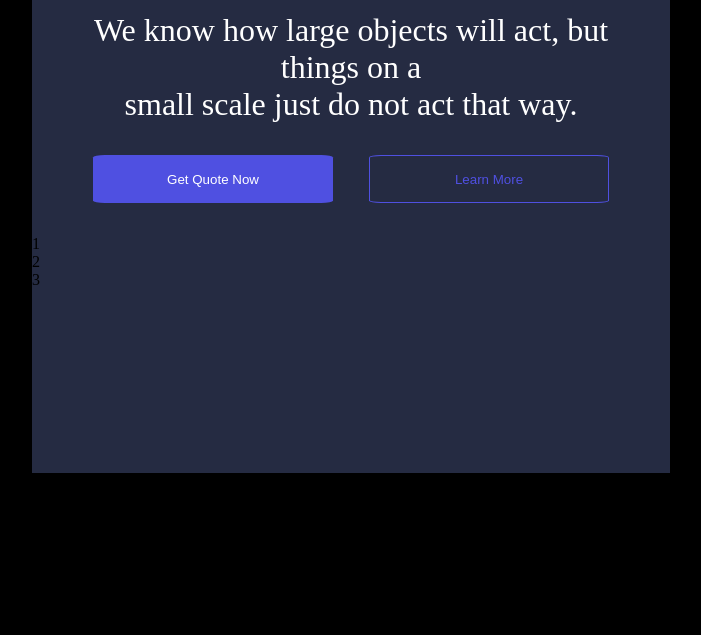
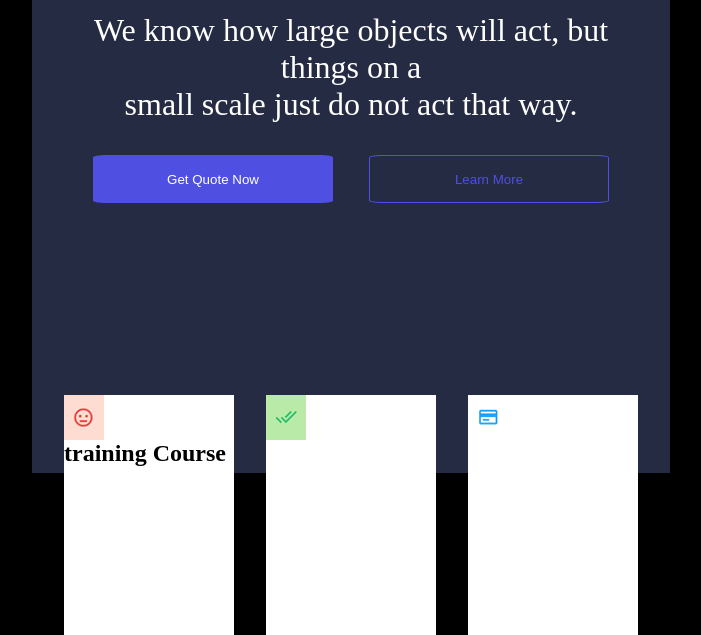
Before and after one commit to paliuk/GitHub, a plain HTML site: page index.html in a window 1280 px wide. Shown: the part 326-961 px from the top of the page, without its empty margins (289-990 px from the left). Before the commit the page ends 800 px from the top, so only its background shows below. Drawn offline with Linux system fonts and the light colour scheme.

Commit message:
Add few file to CSS, nothing speacial only styles

```diff
--- a/index.html
+++ b/index.html
@@ -12,6 +12,7 @@
     <main>
         <div class="main-container">
 
+            <!-- FIRST SECTION -->
             <section class="first-section">
 
                 <div class="first-container-content">
@@ -33,12 +34,18 @@
                 </div>
             </section>
 
+            <!-- SECOND SECTION -->
+
             <section class="second-section">
 
                 <div class="second-container-content">
-                    <div class="left-box">1</div>
-                    <div class="center-box">2</div>
-                    <div class="right-box">3</div>
+                    <div class="left-box"><img src="./Slice 1.png" alt="">
+                        <h2>training Course</h2>
+                    </div>
+                    <div class="center-box"><img src="./Slice 2.png" alt="">
+                    </div>
+                    <div class="right-box"><img src="./Slice 3.png" alt="">
+                    </div>
                 </div>
 
             </section>
--- a/style.css
+++ b/style.css
@@ -10,7 +10,7 @@ img {
     object-fit: cover;
 }
 
-    /* FIRST SECTION */
+/* FIRST SECTION */
 
 body {
     background-color: black;
@@ -70,3 +70,32 @@ body {
 }
 
 /* SECOND SECTION */
+
+.second-container-content {
+    display: flex;
+    gap: 2rem;
+    padding-left: 2rem;
+    padding-right: 2rem;
+    padding-top: 10rem;
+}
+
+
+
+.left-box {
+    background-color: white;
+    height: 30vh;
+    width: 20rem;
+
+}
+
+.center-box {
+    background-color: white;
+    height: 30vh;
+    width: 20rem;
+}
+
+.right-box {
+    background-color: white;
+    height: 30vh;
+    width: 20rem;
+}
```
Also changed, not shown: Slice 1.png (added), Slice 2.png (added), Slice 3.png (added).
